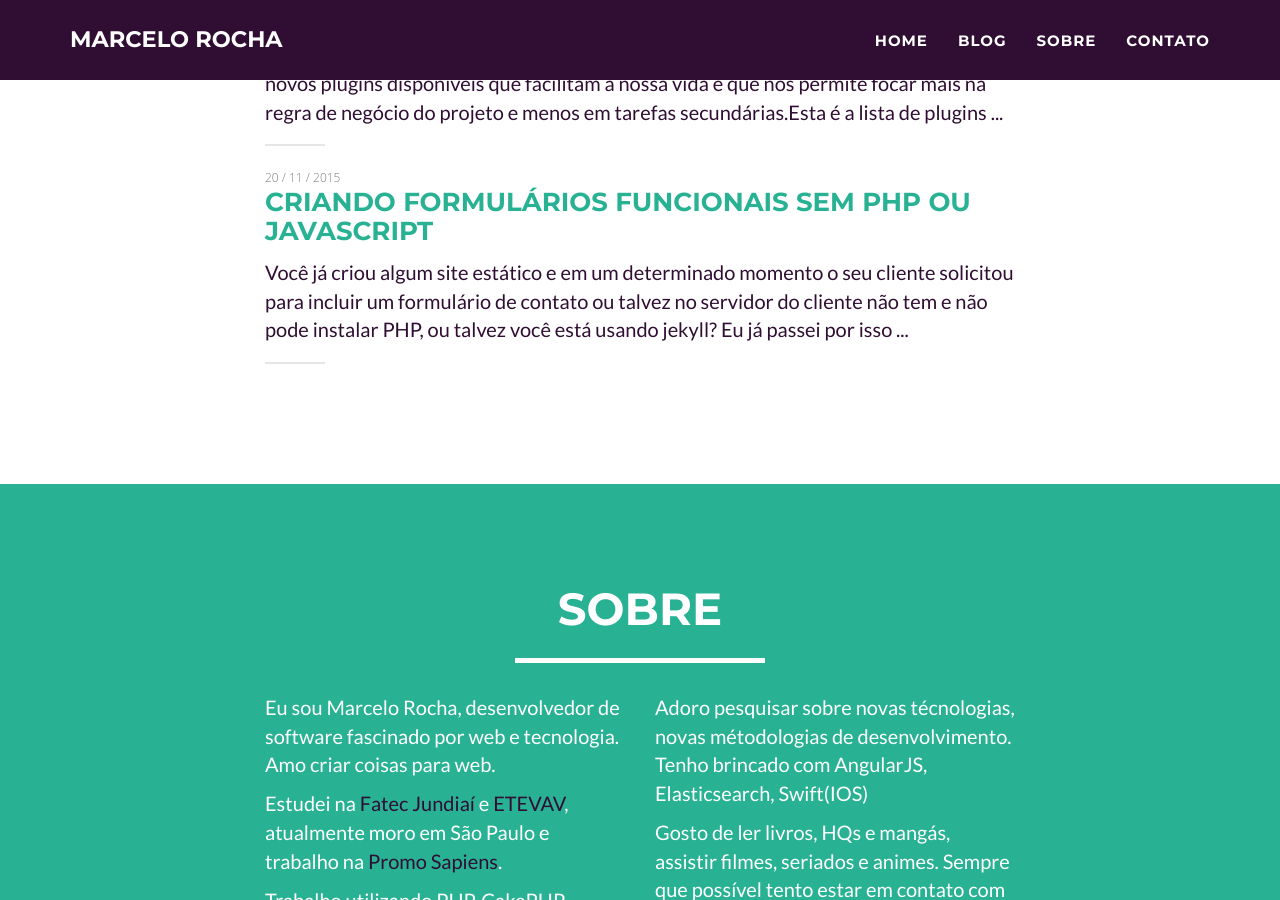
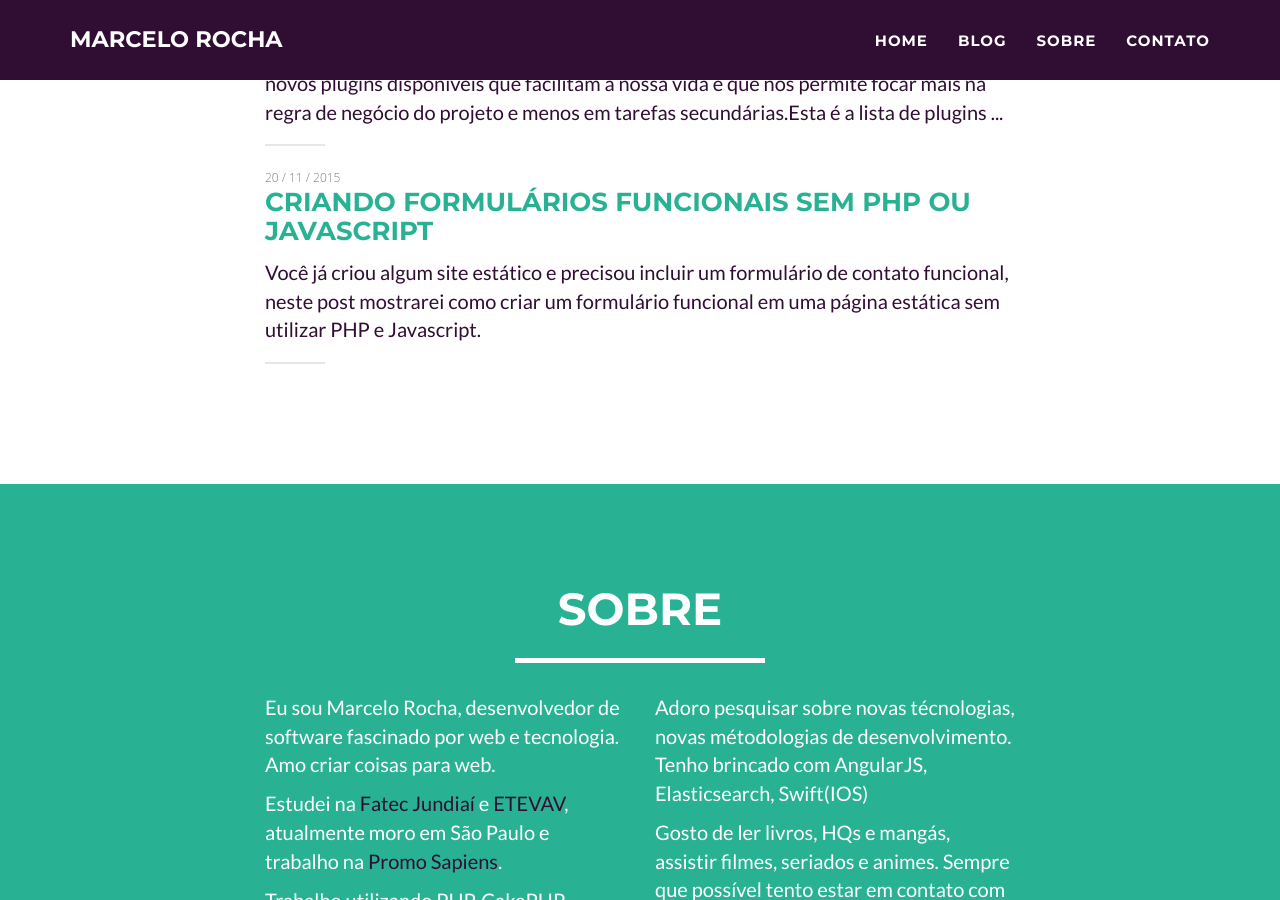
Before and after one commit to rochamarcelo/rochamarcelo.github.io, a Jekyll site: the page built from index.html, in a window 1280 px wide and 900 px high, scrolled down 1007 px. Built offline with Jekyll 4.4.1, drawn with Linux system fonts in a browser that asks for light colours.

Commit message:
Update 2015-11-20-criando-formularios-funcionais-sem-php-ou-javascript.markdown

```diff
--- a/_posts/2015-11-20-criando-formularios-funcionais-sem-php-ou-javascript.markdown
+++ b/_posts/2015-11-20-criando-formularios-funcionais-sem-php-ou-javascript.markdown
@@ -2,8 +2,9 @@
 layout: post
 title:  Criando formulários funcionais sem PHP ou Javascript
 date:   2015-11-20
+description: Você já criou algum site estático e precisou incluir um formulário de contato funcional, neste post mostrarei como criar um formulário funcional em uma página estática sem utilizar PHP e Javascript.
 ---
-Você já criou algum site estático e em um determinado momento o seu cliente solicitou para incluir um formulário de contato ou talvez no servidor do cliente não tem e não pode instalar PHP, ou talvez você está usando jekyll? Eu já passei por isso algumas vezes, para nossa felicidade existe o FORMSPREE, neste post mostrarei com criar um formulário funcional em uma página estática sem utilizar PHP e Javascript.
+Você já criou algum site estático e em um determinado momento o seu cliente solicitou para incluir um formulário de contato ou talvez no servidor do cliente não tem e não pode instalar PHP, ou talvez você está usando jekyll? Eu já passei por isso algumas vezes, para nossa felicidade existe o FORMSPREE, neste post mostrarei como criar um formulário funcional em uma página estática sem utilizar PHP e Javascript.
 ### O que é FORMSPREE
 É um serviço que permite enviar e-mails a partir de um formulário HTML.
 ### Crie o seu formulário
```
